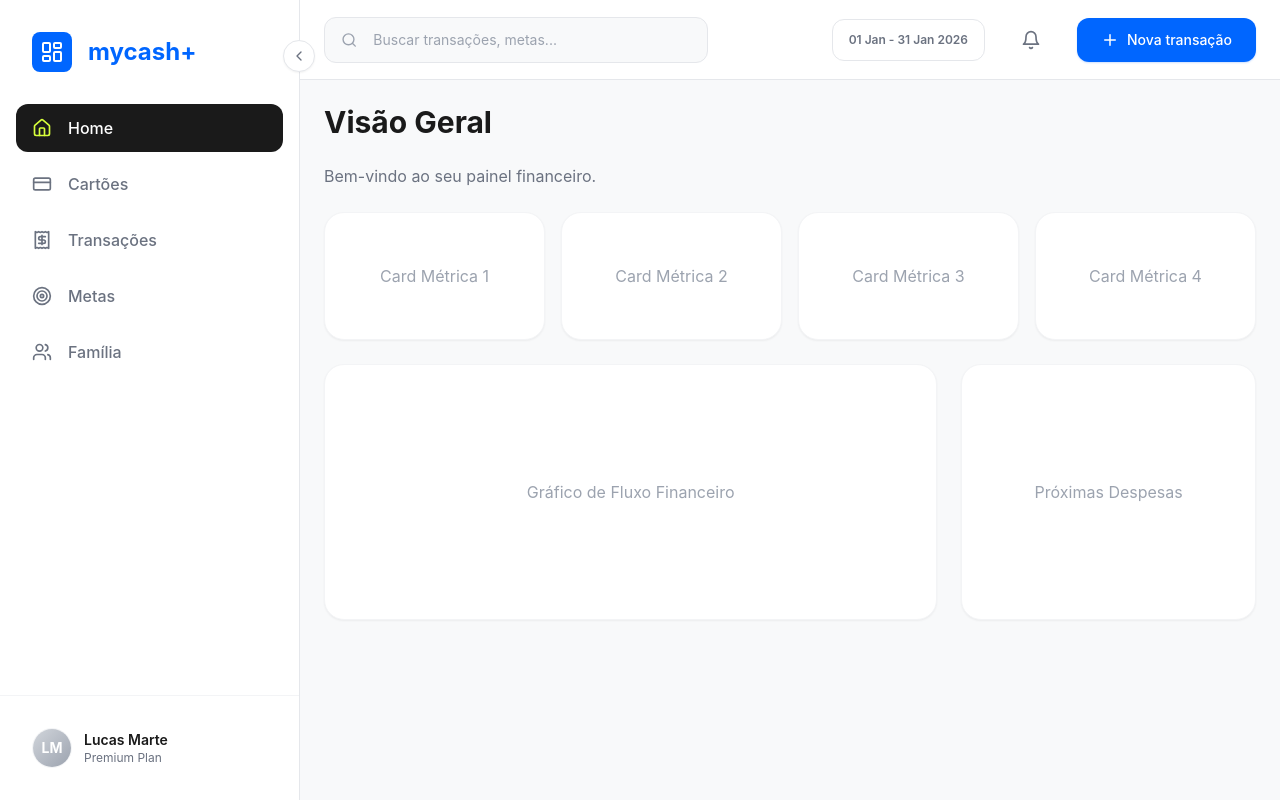
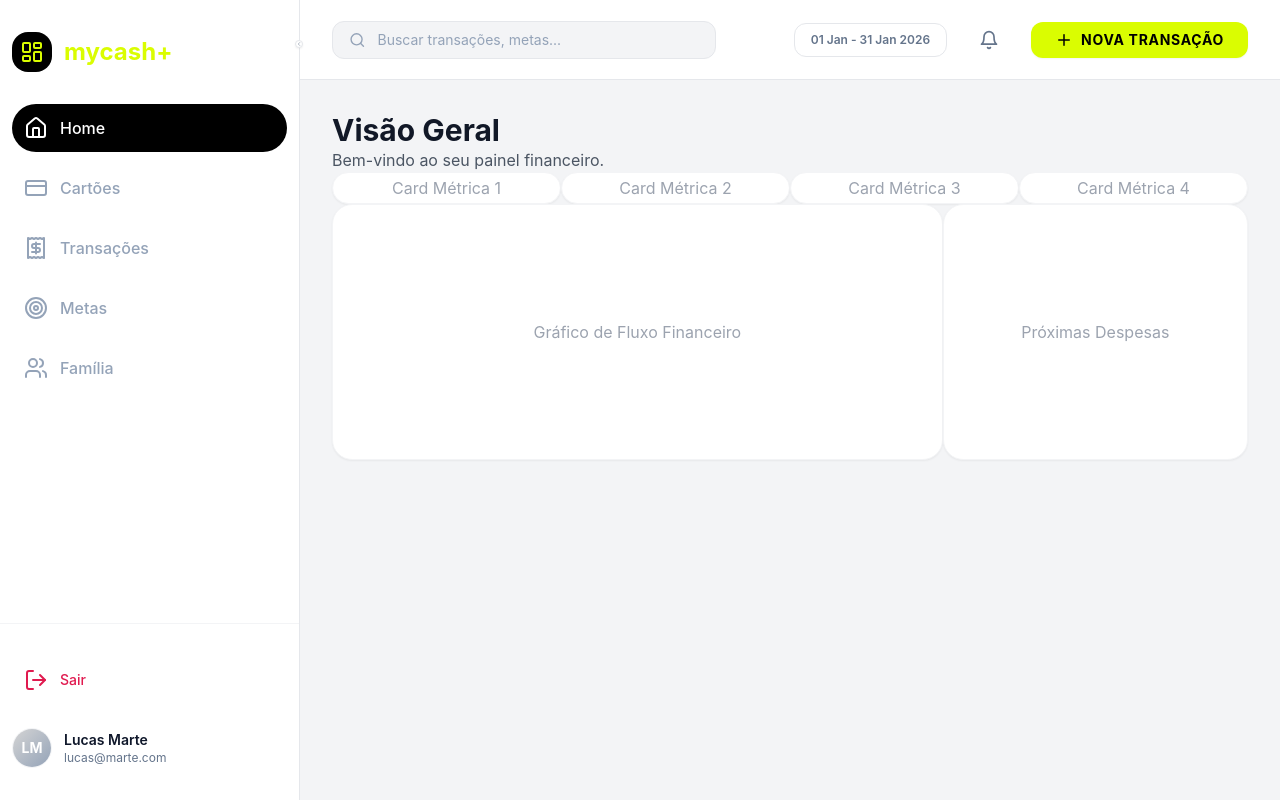
Before and after one commit to lucasyhwh3-stack/dashboard-mycash, a React (Vite) app: page / in a window 1280 px wide. Built offline with nearby package versions, Linux system fonts and the light colour scheme.

Commit message:
fix: alignment of sidebar and layout with Figma MCP design tokens and styles

```diff
--- a/src/components/layout/Header.tsx
+++ b/src/components/layout/Header.tsx
@@ -2,32 +2,32 @@ import { Search, Bell, Plus } from 'lucide-react';
 
 const Header = () => {
     return (
-        <header className="h-20 bg-white border-b border-gray-200 px-lg flex items-center justify-between sticky top-0 z-40 transition-all duration-300">
-            {/* Search Bar Placeholder */}
-            <div className="flex items-center gap-md bg-gray-50 border border-gray-200 px-md py-sm rounded-button w-96 mobile:hidden focus-within:border-primary transition-colors">
-                <Search size={18} className="text-gray-400" />
+        <header className="h-[--header-height] bg-neutral-0 border-b border-neutral-200 px-32 flex items-center justify-between sticky top-0 z-40 transition-all duration-300">
+            {/* Search Bar */}
+            <div className="flex items-center gap-12 bg-neutral-100 border border-neutral-200 px-16 py-8 rounded-md w-96 mobile:hidden focus-within:border-brand-primary transition-colors">
+                <Search size={18} className="text-neutral-400" />
                 <input
                     type="text"
                     placeholder="Buscar transações, metas..."
-                    className="bg-transparent border-none outline-none text-sm text-gray-900 w-full placeholder:text-gray-400"
+                    className="bg-transparent border-none outline-none text-sm text-neutral-900 w-full placeholder:text-neutral-400"
                 />
             </div>
 
-            <div className="flex items-center gap-lg">
-                {/* Date Filter Placeholder from Prompt 0 */}
-                <div className="mobile:hidden px-md py-sm border border-gray-200 rounded-button text-xs font-semibold text-gray-600 bg-white cursor-pointer hover:bg-gray-50 transition-colors">
+            <div className="flex items-center gap-24">
+                {/* Date Filter */}
+                <div className="mobile:hidden px-16 py-8 border border-neutral-200 rounded-md text-xs font-semibold text-neutral-600 bg-neutral-0 cursor-pointer hover:bg-neutral-100 transition-colors">
                     01 Jan - 31 Jan 2026
                 </div>
 
                 {/* Notifications */}
-                <button className="p-sm text-gray-600 hover:text-gray-900 transition-colors mobile:hidden">
+                <button className="p-8 text-neutral-600 hover:text-neutral-1000 transition-colors mobile:hidden">
                     <Bell size={20} />
                 </button>
 
                 {/* Main CTA */}
-                <button className="bg-primary text-white px-lg py-sm rounded-button font-medium hover:bg-primary-dark transition-all flex items-center gap-xs shadow-sm shadow-primary/20">
+                <button className="bg-brand-primary text-neutral-1000 px-24 py-8 rounded-md font-bold hover:bg-brand-primary-hover transition-all flex items-center gap-8 shadow-sm">
                     <Plus size={18} />
-                    <span className="mobile:hidden text-sm">Nova transação</span>
+                    <span className="mobile:hidden text-sm uppercase tracking-wider">Nova transação</span>
                 </button>
             </div>
         </header>
--- a/src/components/layout/MainLayout.tsx
+++ b/src/components/layout/MainLayout.tsx
@@ -8,8 +8,8 @@ interface MainLayoutProps {
 
 const MainLayout = ({ children }: MainLayoutProps) => {
     return (
-        <div className="flex min-h-screen bg-gray-50 overflow-hidden">
-            {/* Sidebar - Persistent on desktop with transitions handled internally */}
+        <div className="flex min-h-screen bg-neutral-100 overflow-hidden">
+            {/* Sidebar - Persistent on desktop */}
             <Sidebar />
 
             {/* Main Container */}
@@ -18,8 +18,8 @@ const MainLayout = ({ children }: MainLayoutProps) => {
                 <Header />
 
                 {/* Scrollable Content Area */}
-                <main className="flex-1 overflow-y-auto p-lg mobile:p-md bg-gray-50">
-                    <div className="max-w-[1440px] mx-auto">
+                <main className="flex-1 overflow-y-auto p-32 mobile:p-16 bg-neutral-100">
+                    <div className="max-w-layout-max mx-auto">
                         {children}
                     </div>
                 </main>
--- a/src/components/layout/Sidebar.tsx
+++ b/src/components/layout/Sidebar.tsx
@@ -8,7 +8,8 @@ import {
     Users,
     ChevronLeft,
     ChevronRight,
-    LayoutDashboard
+    LayoutDashboard,
+    LogOut
 } from 'lucide-react';
 import { clsx, type ClassValue } from 'clsx';
 import { twMerge } from 'tailwind-merge';
@@ -34,28 +35,28 @@ const Sidebar = () => {
     return (
         <aside
             className={cn(
-                "h-screen bg-white border-r border-gray-200 mobile:hidden flex flex-col relative transition-all duration-300 ease-in-out",
-                isExpanded ? "w-sidebar-expanded" : "w-sidebar-collapsed"
+                "h-screen bg-neutral-0 border-r border-neutral-200 mobile:hidden flex flex-col relative transition-all duration-300 ease-in-out z-50",
+                isExpanded ? "w-[300px]" : "w-[80px]"
             )}
         >
             {/* Toggle Button */}
             <button
                 onClick={toggleSidebar}
-                className="absolute -right-4 top-10 w-8 h-8 bg-white border border-gray-200 rounded-full flex items-center justify-center text-gray-600 hover:text-gray-900 shadow-sm z-50 transition-transform hover:scale-110"
+                className="absolute -right-4 top-10 w-8 h-8 bg-neutral-0 border border-neutral-200 rounded-full flex items-center justify-center text-neutral-600 hover:text-neutral-1000 shadow-sm z-[60] transition-transform hover:scale-110"
             >
                 {isExpanded ? <ChevronLeft size={16} /> : <ChevronRight size={16} />}
             </button>
 
             {/* Logo Section */}
             <div className={cn(
-                "p-xl flex items-center gap-md overflow-hidden transition-all duration-300",
-                !isExpanded && "px-md"
+                "py-32 px-12 flex items-center gap-12 overflow-hidden transition-all duration-300",
+                !isExpanded && "justify-center"
             )}>
-                <div className="min-w-[40px] h-10 bg-primary rounded-lg flex items-center justify-center text-white">
-                    <LayoutDashboard size={24} />
+                <div className="w-10 h-10 bg-neutral-1000 rounded-lg flex items-center justify-center shrink-0">
+                    <LayoutDashboard size={24} className="text-brand-primary" />
                 </div>
                 <h1 className={cn(
-                    "text-2xl font-bold text-primary whitespace-nowrap transition-opacity duration-300",
+                    "text-2xl font-bold text-brand-primary whitespace-nowrap transition-all duration-300",
                     !isExpanded ? "opacity-0 w-0" : "opacity-100"
                 )}>
                     mycash+
@@ -63,27 +64,27 @@ const Sidebar = () => {
             </div>
 
             {/* Navigation Menu */}
-            <nav className="flex-1 px-md overflow-hidden">
-                <ul className="space-y-xs">
+            <nav className="flex-1 px-12 overflow-hidden">
+                <ul className="space-y-12">
                     {menuItems.map((item) => {
                         const isActive = location.pathname === item.path;
                         return (
-                            <li key={item.path} className="relative group">
+                            <li key={item.path} className="relative group flex justify-center">
                                 <Link
                                     to={item.path}
                                     className={cn(
-                                        "flex items-center gap-md px-md py-sm rounded-button transition-all duration-200",
+                                        "flex items-center gap-12 p-12 transition-all duration-200 rounded-full",
                                         isActive
-                                            ? "bg-gray-900 text-white"
-                                            : "text-gray-600 hover:bg-gray-100",
-                                        !isExpanded && "justify-center px-0"
+                                            ? "bg-neutral-1000 text-neutral-0"
+                                            : "text-neutral-400 hover:bg-neutral-100",
+                                        !isExpanded ? "w-12 h-12 justify-center" : "w-full"
                                     )}
                                 >
                                     <item.icon
-                                        size={20}
+                                        size={24}
                                         className={cn(
-                                            "transition-colors",
-                                            isActive && "text-lime-400"
+                                            "transition-colors shrink-0",
+                                            isActive ? "text-neutral-0" : "text-neutral-400"
                                         )}
                                     />
                                     <span className={cn(
@@ -96,7 +97,7 @@ const Sidebar = () => {
 
                                 {/* Tooltip for collapsed state */}
                                 {!isExpanded && (
-                                    <div className="absolute left-full ml-md px-md py-sm bg-gray-900 text-white text-xs rounded-md whitespace-nowrap opacity-0 group-hover:opacity-100 pointer-events-none transition-all duration-300 delay-150 z-[100] shadow-lg translate-x-[-10px] group-hover:translate-x-0">
+                                    <div className="absolute left-full ml-12 px-16 py-8 bg-neutral-1000 text-neutral-0 text-xs rounded-md whitespace-nowrap opacity-0 group-hover:opacity-100 pointer-events-none transition-all duration-300 delay-150 z-[100] shadow-lg -translate-x-8 group-hover:translate-x-0">
                                         {item.name}
                                     </div>
                                 )}
@@ -106,15 +107,32 @@ const Sidebar = () => {
                 </ul>
             </nav>
 
-            {/* User Profile Section */}
+            {/* Bottom Section: Sair & Profile */}
             <div className={cn(
-                "p-xl border-t border-gray-100 transition-all duration-300 overflow-hidden",
-                !isExpanded && "px-md flex justify-center"
+                "px-12 py-32 mt-auto border-t border-neutral-100 transition-all duration-300 overflow-hidden space-y-24",
+                !isExpanded && "flex flex-col items-center"
             )}>
-                <div className="flex items-center gap-sm min-w-max">
-                    <div className="w-10 h-10 rounded-full bg-gray-200 shrink-0 overflow-hidden border border-gray-100">
-                        {/* Placeholder avatar */}
-                        <div className="w-full h-full bg-gradient-to-br from-gray-300 to-gray-400 flex items-center justify-center text-white font-bold text-sm">
+                {/* Sair Button */}
+                <button className={cn(
+                    "flex items-center gap-12 p-12 w-full text-feedback-error hover:bg-neutral-100 rounded-full transition-all",
+                    !isExpanded && "justify-center w-12 h-12 p-0"
+                )}>
+                    <LogOut size={24} className="shrink-0" />
+                    <span className={cn(
+                        "font-medium transition-all duration-300 text-sm",
+                        !isExpanded ? "opacity-0 w-0 overflow-hidden" : "opacity-100"
+                    )}>
+                        Sair
+                    </span>
+                </button>
+
+                {/* User Profile */}
+                <div className={cn(
+                    "flex items-center gap-12 min-w-max",
+                    !isExpanded && "justify-center"
+                )}>
+                    <div className="w-10 h-10 rounded-full bg-neutral-200 shrink-0 overflow-hidden border border-neutral-100">
+                        <div className="w-full h-full bg-gradient-to-br from-neutral-300 to-neutral-400 flex items-center justify-center text-neutral-0 font-bold text-sm">
                             LM
                         </div>
                     </div>
@@ -122,8 +140,8 @@ const Sidebar = () => {
                         "transition-all duration-300 flex flex-col",
                         !isExpanded ? "opacity-0 w-0 overflow-hidden" : "opacity-100"
                     )}>
-                        <p className="text-sm font-semibold text-gray-900 whitespace-nowrap">Lucas Marte</p>
-                        <p className="text-xs text-gray-600 whitespace-nowrap">Premium Plan</p>
+                        <p className="text-sm font-semibold text-neutral-900 whitespace-nowrap">Lucas Marte</p>
+                        <p className="text-xs text-neutral-600 whitespace-nowrap">lucas@marte.com</p>
                     </div>
                 </div>
             </div>
--- a/src/index.css
+++ b/src/index.css
@@ -1,16 +1,11 @@
+@import './styles/tokens.css';
+
 @tailwind base;
 @tailwind components;
 @tailwind utilities;
 
 :root {
-  --color-primary: #0066FF;
-  --color-success: #10B981;
-  --color-error: #EF4444;
-  --color-sidebar-active: #D4FF00;
-  --color-bg-page: #F8F9FA;
-  --color-text-primary: #1A1A1A;
-  --color-text-secondary: #6B7280;
-  --color-border: #E5E7EB;
+  /* Legacy variables replaced by tokens.css imports */
 }
 
 body {
--- /dev/null
+++ b/src/styles/tokens.css
@@ -0,0 +1,49 @@
+:root {
+    /* Brand Tokens */
+    --color-brand-primary: #DAFD01;
+    --color-brand-primary-hover: #C5E601;
+
+    /* Neutral Tokens */
+    --color-neutral-0: #FFFFFF;
+    --color-neutral-100: #F3F4F6;
+    --color-neutral-200: #E5E7EB;
+    --color-neutral-400: #94A3B8;
+    --color-neutral-600: #64748B;
+    --color-neutral-900: #0F172A;
+    --color-neutral-1000: #000000;
+
+    /* Feedback Tokens */
+    --color-feedback-success: #10B981;
+    --color-feedback-error: #E01A4F;
+    --color-feedback-warning: #F59E0B;
+    --color-feedback-info: #0066FF;
+
+    /* Spacing Tokens (based on 4px grid) */
+    --spacing-4: 4px;
+    --spacing-8: 8px;
+    --spacing-12: 12px;
+    --spacing-16: 16px;
+    --spacing-20: 20px;
+    --spacing-24: 24px;
+    --spacing-32: 32px;
+    --spacing-40: 40px;
+    --spacing-48: 48px;
+
+    /* Border Radius */
+    --radius-xs: 4px;
+    --radius-sm: 8px;
+    --radius-md: 12px;
+    --radius-lg: 16px;
+    --radius-xl: 20px;
+    --radius-full: 1000px;
+
+    /* Shadows */
+    --shadow-sm: 0 1px 2px 0 rgb(0 0 0 / 0.05);
+    --shadow-md: 0 4px 6px -1px rgb(0 0 0 / 0.1), 0 2px 4px -2px rgb(0 0 0 / 0.1);
+    --shadow-lg: 0 10px 15px -3px rgb(0 0 0 / 0.1), 0 4px 6px -4px rgb(0 0 0 / 0.1);
+
+    /* Layout */
+    --sidebar-width-expanded: 300px;
+    --sidebar-width-collapsed: 80px;
+    --header-height: 80px;
+}
--- a/tailwind.config.js
+++ b/tailwind.config.js
@@ -18,36 +18,53 @@ export default {
         },
         extend: {
             colors: {
-                primary: {
-                    DEFAULT: '#0066FF',
-                    dark: '#0052CC',
+                brand: {
+                    primary: 'var(--color-brand-primary)',
+                    'primary-hover': 'var(--color-brand-primary-hover)',
                 },
-                success: '#10B981',
-                error: '#EF4444',
-                lime: {
-                    400: '#D7FF3B',
-                },
-                gray: {
-                    50: '#F8F9FA',
+                neutral: {
+                    0: '#FFFFFF',
                     100: '#F3F4F6',
                     200: '#E5E7EB',
-                    600: '#6B7280',
-                    900: '#1A1A1A',
+                    400: '#94A3B8',
+                    600: '#64748B',
+                    900: '#0F172A',
+                    1000: '#000000',
                 },
+                feedback: {
+                    success: '#10B981',
+                    error: '#E01A4F',
+                    warning: '#F59E0B',
+                    info: '#0066FF',
+                },
+                // Backward compatibility mapping
+                primary: '#DAFD01',
+                success: '#10B981',
+                error: '#E01A4F',
             },
             width: {
-                'sidebar-expanded': '300px',
-                'sidebar-collapsed': '80px',
+                'sidebar-expanded': 'var(--sidebar-width-expanded)',
+                'sidebar-collapsed': 'var(--sidebar-width-collapsed)',
+                'layout-max': 'var(--layout-max-width)',
             },
             spacing: {
-                'xs': '8px',
-                'sm': '12px',
-                'md': '16px',
-                'lg': '24px',
-                'xl': '32px',
-                '2xl': '48px',
+                '4': 'var(--spacing-4)',
+                '8': 'var(--spacing-8)',
+                '12': 'var(--spacing-12)',
+                '16': 'var(--spacing-16)',
+                '20': 'var(--spacing-20)',
+                '24': 'var(--spacing-24)',
+                '32': 'var(--spacing-32)',
+                '40': 'var(--spacing-40)',
+                '48': 'var(--spacing-48)',
             },
             borderRadius: {
+                'full': '1000px',
+                'xl': '20px',
+                'lg': '16px',
+                'md': '12px',
+                'sm': '8px',
+                'xs': '4px',
                 'card': '20px',
                 'button': '12px',
             },
```
Also changed, not shown: 1 other file (tests, documents, lock files or other folders).
